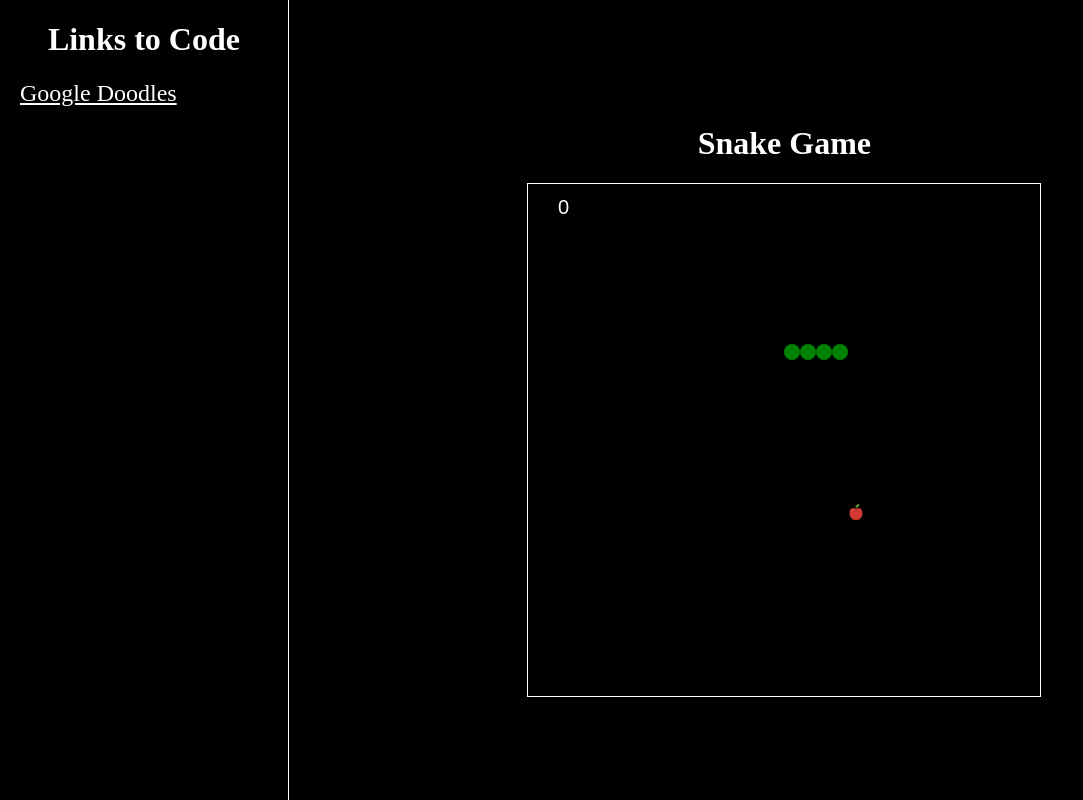
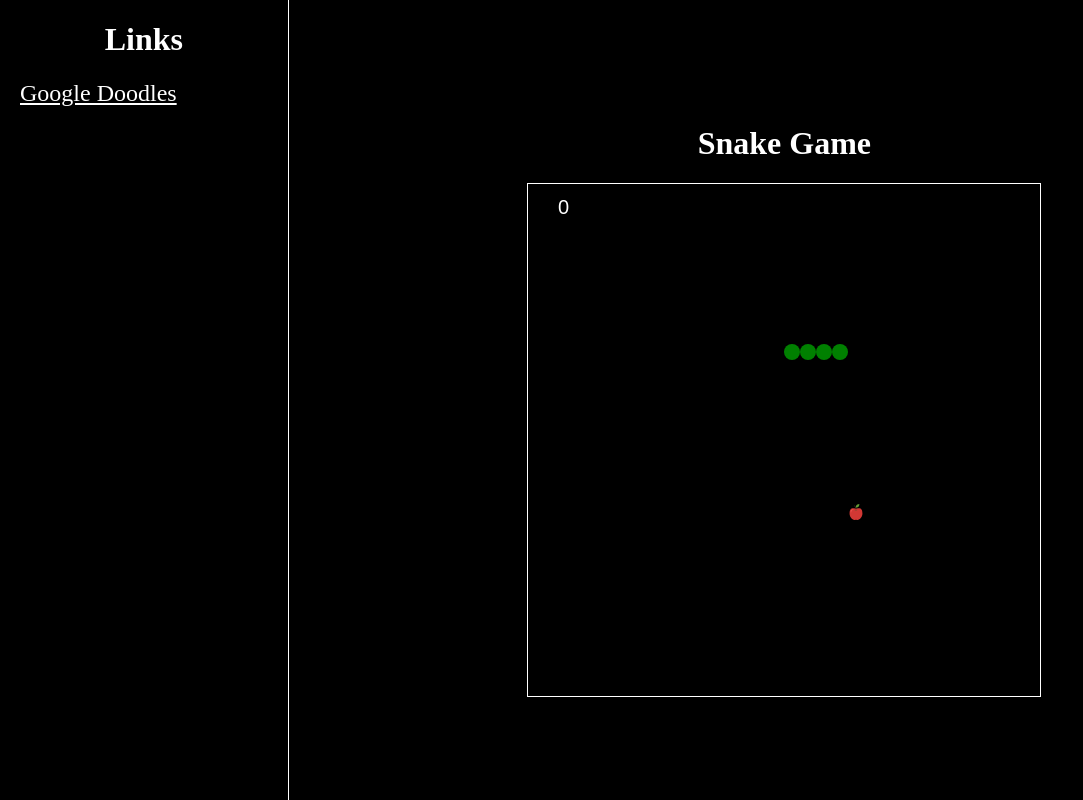
Before and after one commit to RicardoMtzC/RicardoMtzC.github.io, a plain HTML site: page index.html in a window 1280 px wide. Shown: the whole page, without its empty margins (0-1083 px from the left). Drawn offline with Linux system fonts and the light colour scheme.

Commit message:
Update index.html

```diff
--- a/index.html
+++ b/index.html
@@ -46,7 +46,7 @@
 </head>
 <body>
   <div class='linkDiv'>
-    <h1 class='linkHeading'>Links to Code</h1>
+    <h1 class='linkHeading'>Links</h1>
     <a href='https://www.google.com/doodles' class="a">Google Doodles</a>
   </div>
   <div class='gameDiv'>
```
